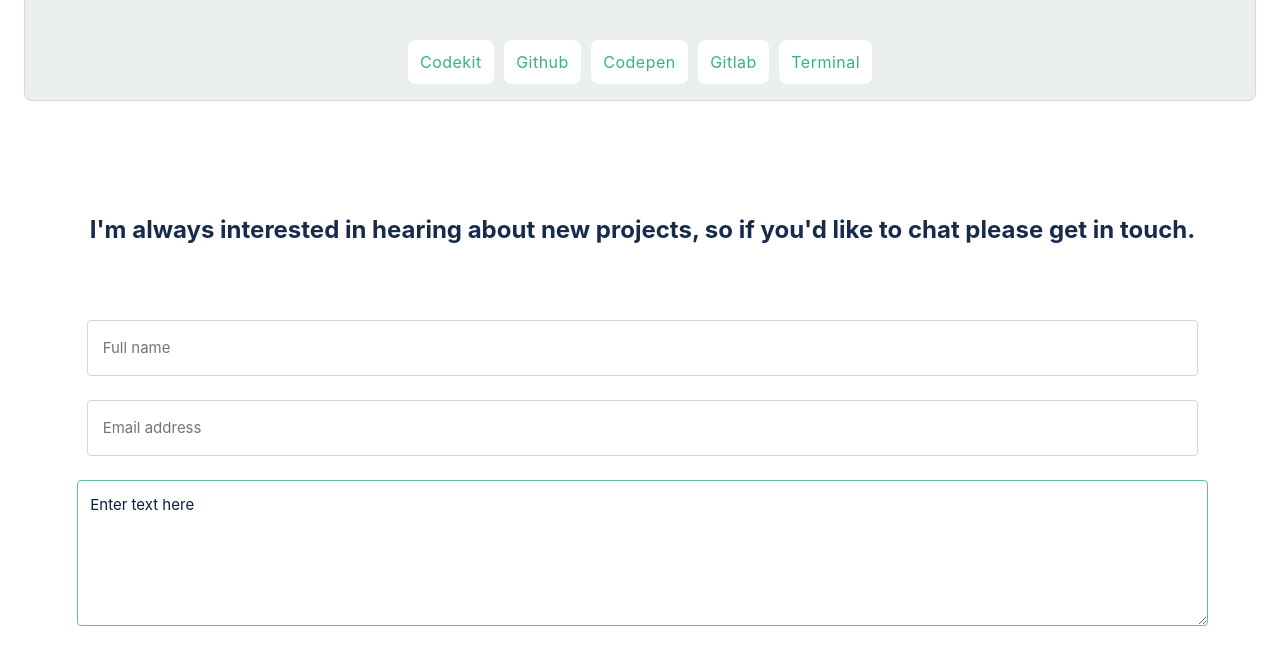
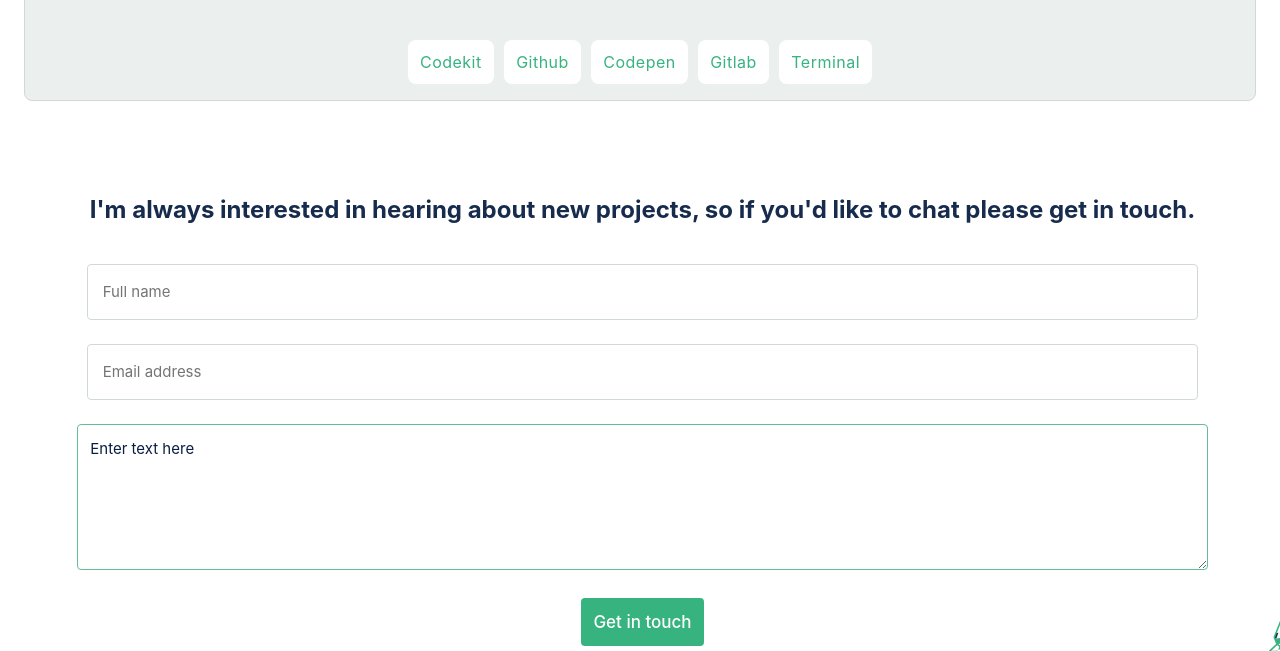
Before and after one commit to Chimwemwe-127001/microverse_portfolio_project, a plain HTML site: page index.html in a window 1280 px wide. Shown: the part 5123-5774 px from the top of the page. Drawn offline with Linux system fonts and the light colour scheme.

Commit message:
Add another screenshot to README.md and fix form > h2 padding

```diff
--- a/style.css
+++ b/style.css
@@ -282,7 +282,7 @@ hr {
 .form h2 {
   margin: 0;
   text-align: center;
-  padding: 60px 24px;
+  padding: 40px 24px 24px 24px;
   color: #172B4D;
 }
 
```
Also changed, not shown: README.md, assets/img/Project_screenshot2.png (added).
